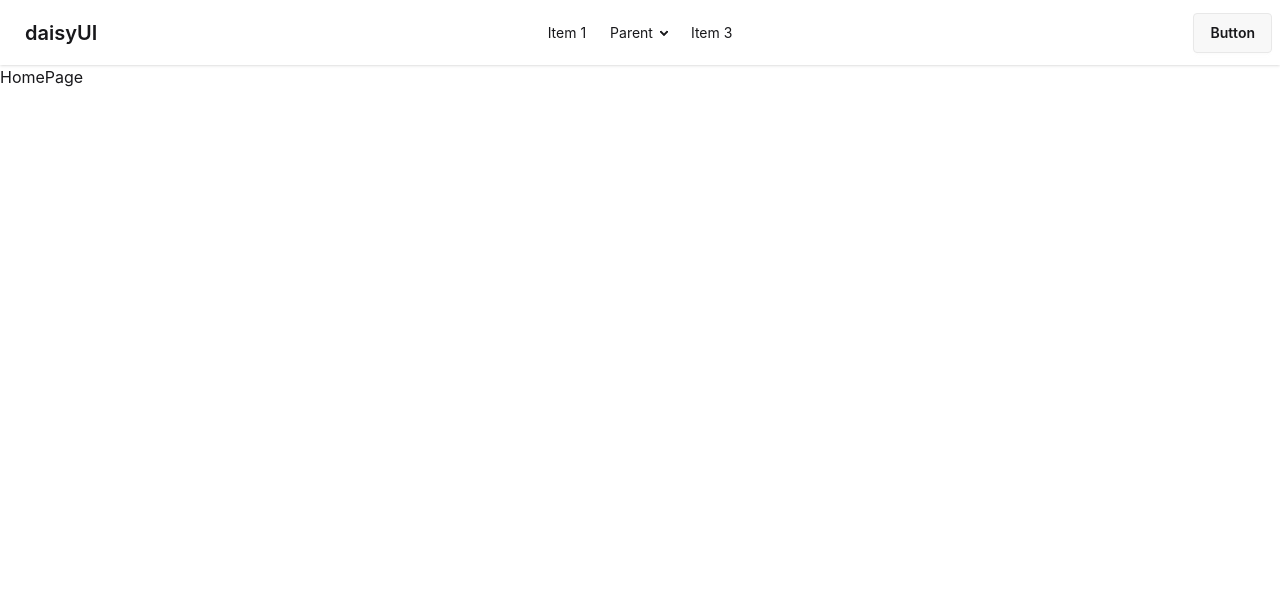
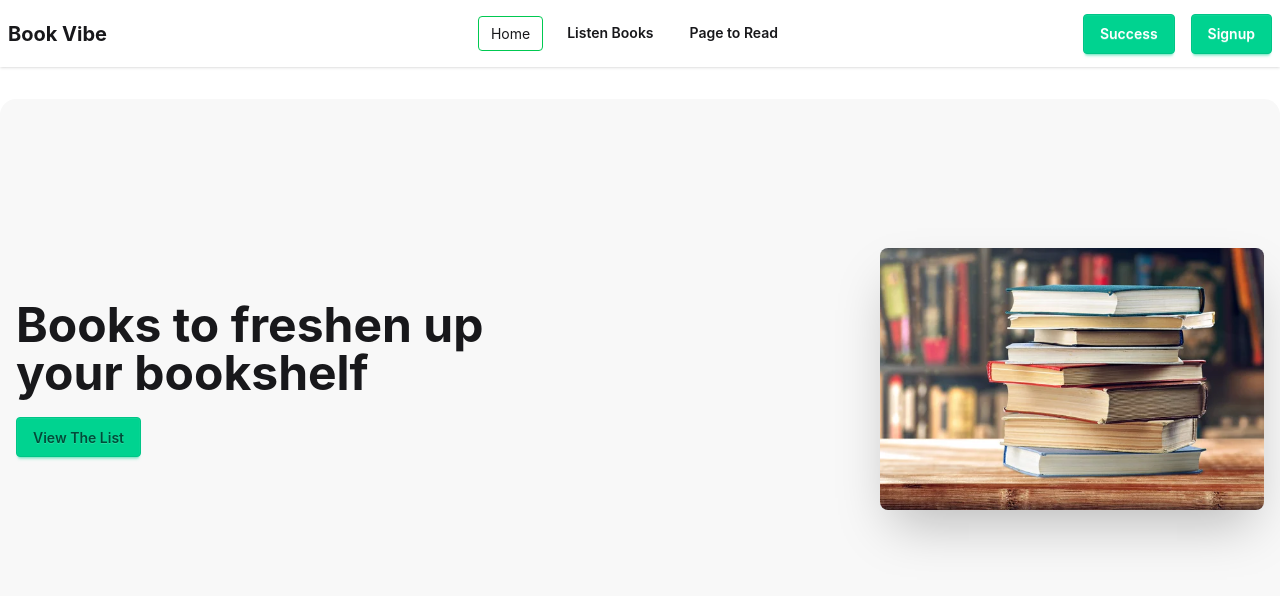
Before and after one commit to amimahedihasan/book-vibe-react-projects, a React (Vite) app: page / in a window 1280 px wide. Shown: the top 596 px of the page. Built offline with nearby package versions, Linux system fonts and the light colour scheme.

Commit message:
added navbar and hero banner for book vibe

```diff
--- /dev/null
+++ b/src/Components/HomePage/Banner.jsx
@@ -0,0 +1,24 @@
+import React from 'react';
+import bookImg from '../../assets/hero_img.jpg'
+
+const Banner = () => {
+    return (
+        <div>
+            <div className="hero bg-base-200 min-h-[70vh] rounded-2xl my-8 container mx-auto">
+                <div className="hero-content flex-col lg:flex-row-reverse w-full justify-between ">
+                    <img
+                      src={bookImg}
+                        className="max-w-sm rounded-lg shadow-2xl"
+                    />
+                    <div>
+                        <h1 className="text-5xl font-bold">Books to freshen up <br /> your bookshelf</h1>
+
+                        <button className="btn btn-success mt-5">View The List</button>
+                    </div>
+                </div>
+            </div>
+        </div>
+    );
+};
+
+export default Banner;
--- a/src/Components/shared/NavBar/NavBar.jsx
+++ b/src/Components/shared/NavBar/NavBar.jsx
@@ -1,6 +1,40 @@
 import React from 'react';
+import { Link, NavLink } from 'react-router';
 
 const NavBar = () => {
+
+    const links = (
+        <>
+            <li>
+                <NavLink to={"/"}
+                    className={({ isActive }) =>
+                        ` mr-3 font-semibold${isActive ? "text-green-500 border border-green-500" : ""}`
+
+                    }
+                >Home</NavLink>
+            </li>
+            <li>
+                <NavLink to={"/books"}
+                    className={({ isActive }) =>
+                        ` mr-3 font-semibold${isActive ? "text-green-500 border border-green-500" : ""}`
+
+                    }
+                >Listen Books </NavLink>
+            </li>
+            <li>
+                <NavLink to={"/page-to-read"}
+                    className={({ isActive }) =>
+                        `mr-3 font-semibold ${isActive ? "text-green-500 border border-green-500" : ""}`
+
+                    }
+
+                >Page to Read</NavLink>
+            </li>
+
+        </>
+    );
+
+
     return (
         <div className="navbar bg-base-100 shadow-sm">
             <div className="navbar-start">
@@ -11,36 +45,20 @@ const NavBar = () => {
                     <ul
                         tabIndex="-1"
                         className="menu menu-sm dropdown-content bg-base-100 rounded-box z-1 mt-3 w-52 p-2 shadow">
-                        <li><a>Item 1</a></li>
-                        <li>
-                            <a>Parent</a>
-                            <ul className="p-2">
-                                <li><a>Submenu 1</a></li>
-                                <li><a>Submenu 2</a></li>
-                            </ul>
-                        </li>
-                        <li><a>Item 3</a></li>
+                        {links}
+
                     </ul>
                 </div>
-                <a className="btn btn-ghost text-xl">daisyUI</a>
+                <h2 className="text-xl font-bold">Book Vibe</h2>
             </div>
             <div className="navbar-center hidden lg:flex">
                 <ul className="menu menu-horizontal px-1">
-                    <li><a>Item 1</a></li>
-                    <li>
-                        <details>
-                            <summary>Parent</summary>
-                            <ul className="p-2 bg-base-100 w-40 z-1">
-                                <li><a>Submenu 1</a></li>
-                                <li><a>Submenu 2</a></li>
-                            </ul>
-                        </details>
-                    </li>
-                    <li><a>Item 3</a></li>
+                    {links}
                 </ul>
             </div>
-            <div className="navbar-end">
-                <a className="btn">Button</a>
+            <div className="navbar-end gap-4">
+                <button className="btn btn-success text-white">Success</button>
+                <button className="btn btn-success text-white b-[rgba(89, 198, 210, 1)] ">Signup</button>
             </div>
         </div>
     );
--- /dev/null
+++ b/src/Pages/ErrorPage/ErrorPage.jsx
@@ -0,0 +1,57 @@
+import { Link } from "react-router";
+
+const ErrorPage = () => {
+  return (
+    <div className="min-h-screen flex items-center justify-center bg-gradient-to-br from-indigo-100 via-purple-100 to-pink-100 px-4">
+
+      <div className="text-center max-w-xl">
+
+        {/* Icon */}
+        <div className="text-8xl mb-6 animate-bounce">
+          📚
+        </div>
+
+        {/* Title */}
+        <h1 className="text-6xl font-bold text-gray-800 mb-4">
+          404
+        </h1>
+
+        {/* Subtitle */}
+        <h2 className="text-2xl font-semibold text-gray-700 mb-2">
+          Book Not Found
+        </h2>
+
+        {/* Description */}
+        <p className="text-gray-500 mb-6">
+          Oops! The book you are looking for does not exist in our library.
+          It might have been removed or the link is incorrect.
+        </p>
+
+        {/* Buttons */}
+        <div className="flex justify-center gap-4 flex-wrap">
+
+          <Link to="/">
+            <button className="bg-indigo-600 text-white px-6 py-2 rounded-xl shadow-md hover:bg-indigo-700 transition duration-300">
+              🏠 Go Home
+            </button>
+          </Link>
+
+          <Link to="/books">
+            <button className="bg-white border border-indigo-500 text-indigo-600 px-6 py-2 rounded-xl shadow-md hover:bg-indigo-50 transition duration-300">
+              📖 Browse Books
+            </button>
+          </Link>
+
+        </div>
+
+        {/* Footer */}
+        <div className="mt-10 text-sm text-gray-400">
+          Book Bike 🚲 | Discover Your Next Read
+        </div>
+      </div>
+
+    </div>
+  );
+};
+
+export default ErrorPage;
--- a/src/Pages/HomePage/HomePage.jsx
+++ b/src/Pages/HomePage/HomePage.jsx
@@ -1,9 +1,10 @@
 import React from 'react';
+import Banner from '../../Components/HomePage/Banner';
 
 const HomePage = () => {
     return (
         <div>
-            <h2>HomePage</h2>
+            <Banner></Banner>
         </div>
     );
 };
--- a/src/routs/routs.jsx
+++ b/src/routs/routs.jsx
@@ -2,6 +2,7 @@ import { createBrowserRouter } from "react-router";
 import MainLayout from "../Layout/MainLayout";
 import Books from "../Pages/Books/Books";
 import HomePage from "../Pages/HomePage/HomePage";
+import ErrorPage from "../Pages/ErrorPage/ErrorPage";
 
 export const router = createBrowserRouter([
   {
@@ -17,6 +18,8 @@ export const router = createBrowserRouter([
         path:"/books",
         element:<Books/>
       }
-    ]
+    ],
+    errorElement:<ErrorPage/>
+
   }
 ])
```
Also changed, not shown: src/assets/hero_img.jpg (added), 1 other file (tests, documents, lock files or other folders).
